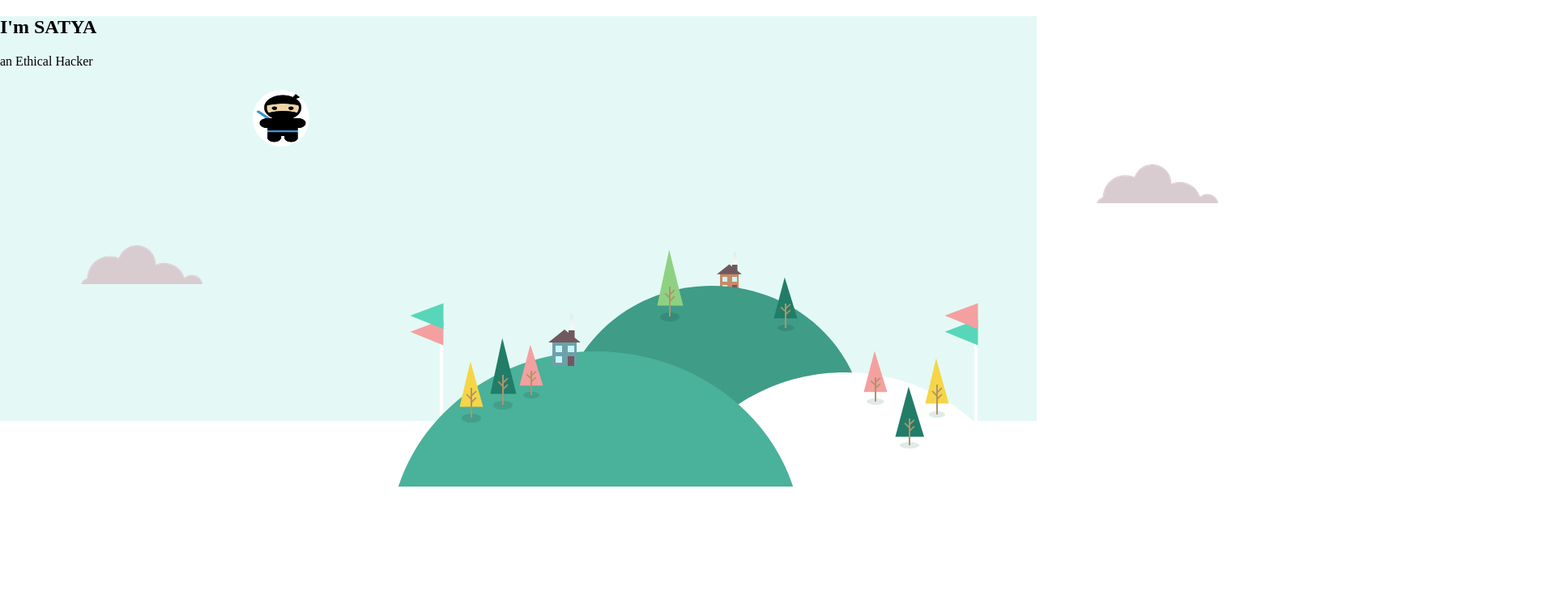
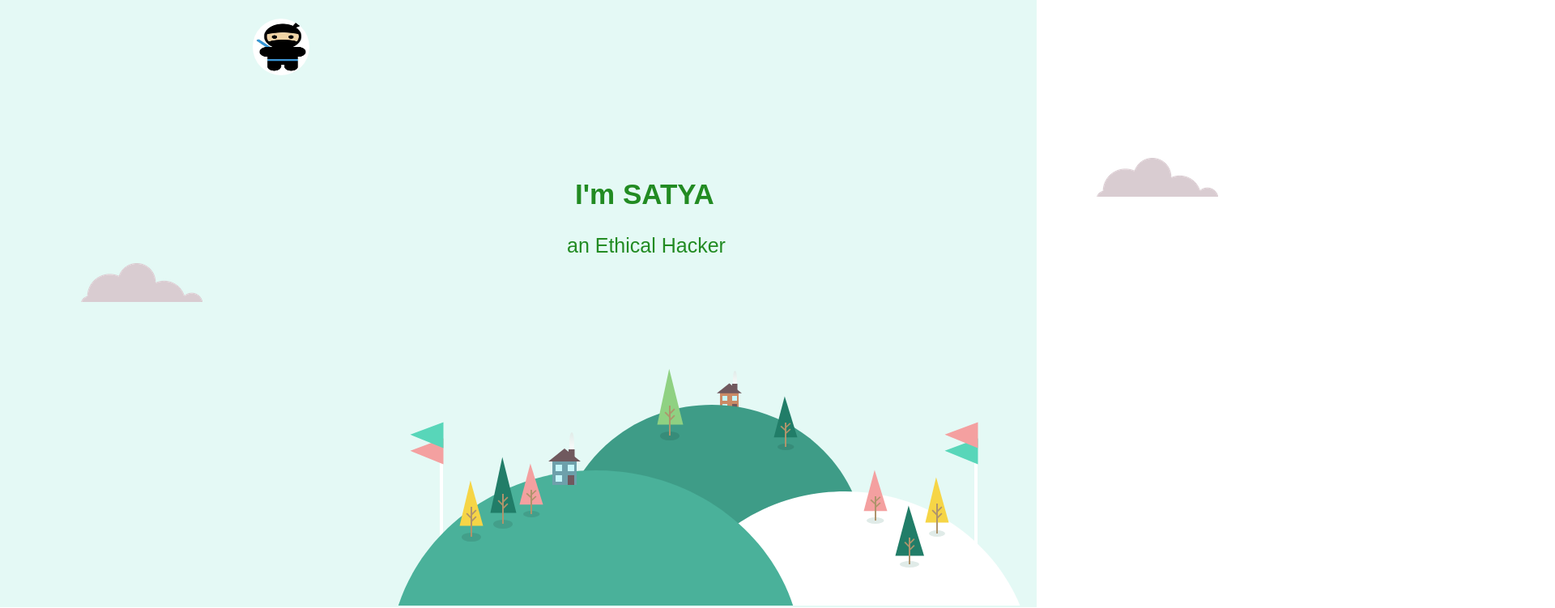
Before and after one commit to satya86dash/personal-website, a plain HTML site: page index.html in a window 1280 px wide. Shown: the top 751 px of the page at 81% size, 1920 px wide, since content can reach past the window. Drawn offline with Linux system fonts and the light colour scheme.

Commit message:
Update style.css

```diff
--- a/style.css
+++ b/style.css
@@ -4,7 +4,7 @@ body{
 
 div{
     background-color: #E4F9F5;
-    height: 500px;
+    height: 750px;
 }
 .i1{
     position: relative;
@@ -15,22 +15,42 @@ div{
 }
 .i2{
     position: relative;
-    bottom: 150px;
+    bottom: 180px;
     left: 1200px;
 
 
 }
 .i3{
     position: relative;
-    top: 200px;
+    top: 325px;
     left: 170px;
 
 }
 .i4{
     position: relative;
     right: 800px;
-    bottom: 220px;
+    bottom: 330px;
     border-radius: 50%;
     width: 70px;
     height: 70px;
+
 }
+.heading{
+    font-family: fantasy;
+    font-size: 35px;
+    margin-top: 0px;
+    position: relative;
+    color: forestgreen;
+    left: 710px;
+    top: 220px;
+
+}
+.sub-heading{
+    font-family: fantasy;
+    font-size: 25px;
+    margin-top: 0px;
+    position: relative;
+    color: forestgreen;
+    left: 700px;
+    top: 220px;
+}
```
